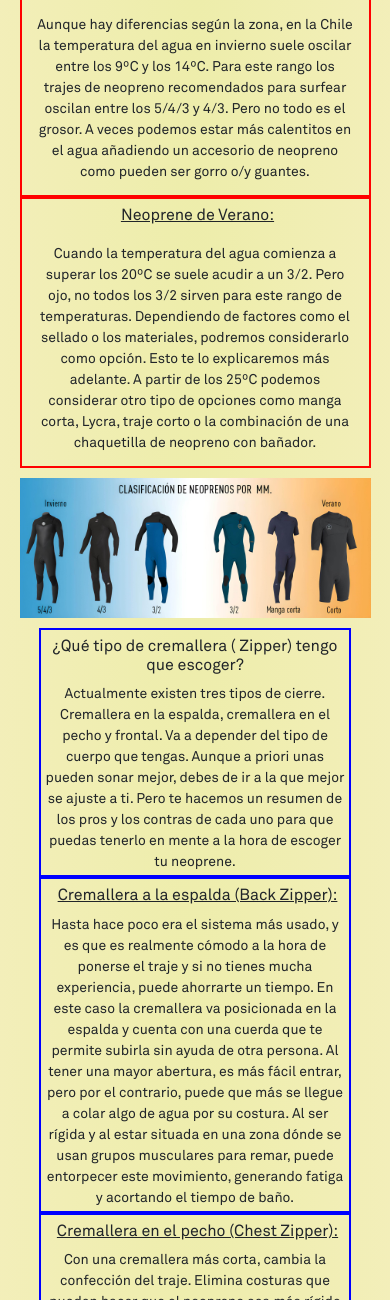
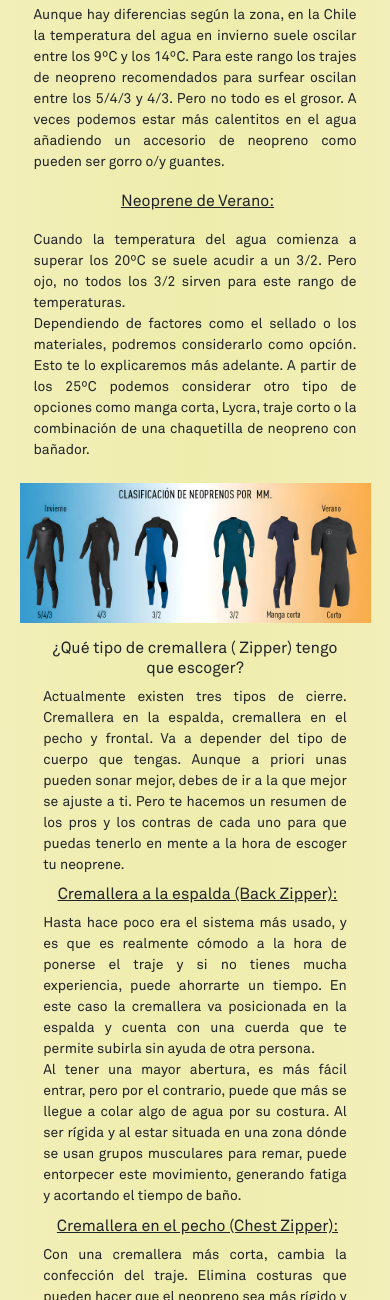
Before and after one commit to Leaan20/Surf-mdp-proyecto-final, a website: page pages/equipo.html in a window 390 px wide. Shown: the part 7043-8343 px from the top of the page. Drawn offline with nearby package versions, Linux system fonts and the light colour scheme.

Commit message:
correcion de tamanos y parrafos

```diff
--- a/pages/equipo.html
+++ b/pages/equipo.html
@@ -331,7 +331,9 @@
                 <h4>Neoprene de Verano:</h4>
 
                 <p>
-                    Cuando la temperatura del agua comienza a superar los 20ºC se suele acudir a un 3/2. Pero ojo, no todos los 3/2 sirven para este rango de temperaturas. Dependiendo de factores como el sellado o los materiales, podremos considerarlo como opción. Esto te lo explicaremos más adelante. A partir de los 25ºC podemos considerar otro tipo de opciones como manga corta, Lycra,  traje corto o la combinación de una chaquetilla de neopreno con bañador.
+                    Cuando la temperatura del agua comienza a superar los 20ºC se suele acudir a un 3/2. Pero ojo, no todos los 3/2 sirven para este rango de temperaturas.
+                    <br>
+                    Dependiendo de factores como el sellado o los materiales, podremos considerarlo como opción. Esto te lo explicaremos más adelante. A partir de los 25ºC podemos considerar otro tipo de opciones como manga corta, Lycra,  traje corto o la combinación de una chaquetilla de neopreno con bañador.
                 </p>
             </div>
 
@@ -349,7 +351,9 @@
                 <h4>Cremallera a la espalda (Back Zipper): </h4>
 
                 <p>
-                    Hasta hace poco era el sistema más usado, y es que es realmente cómodo a la hora de ponerse el traje y si no tienes mucha experiencia, puede ahorrarte un tiempo. En este caso la cremallera va posicionada en la espalda y cuenta con una cuerda que te permite subirla sin ayuda de otra persona. Al tener una mayor abertura, es más fácil entrar, pero por el contrario, puede que más se llegue a colar algo de agua por su costura. Al ser rígida y al estar situada en una zona dónde se usan grupos musculares para remar, puede entorpecer este movimiento, generando fatiga y acortando el tiempo de baño.
+                    Hasta hace poco era el sistema más usado, y es que es realmente cómodo a la hora de ponerse el traje y si no tienes mucha experiencia, puede ahorrarte un tiempo. En este caso la cremallera va posicionada en la espalda y cuenta con una cuerda que te permite subirla sin ayuda de otra persona.
+                    <br>
+                    Al tener una mayor abertura, es más fácil entrar, pero por el contrario, puede que más se llegue a colar algo de agua por su costura. Al ser rígida y al estar situada en una zona dónde se usan grupos musculares para remar, puede entorpecer este movimiento, generando fatiga y acortando el tiempo de baño.
                 </p>
             </div>
 
--- a/scss/layout/_media-mobile.scss
+++ b/scss/layout/_media-mobile.scss
@@ -118,7 +118,7 @@ header {
                         font-size:15px;
                     }
                     p{
-                        font: size 13px;
+                        font: size 12.6px;
                     }
                 }
 
@@ -199,7 +199,6 @@ header {
 
         .neoprene-season{
             width:90%;
-            border: 2px solid red;
             h4{
                 font-size: 16px;
             }
@@ -211,6 +210,7 @@ header {
             .suit{
                 margin:10px;
                 width: 90%;
+                height:140px;
             }
 
             .neoprene-zip{
@@ -232,6 +232,7 @@ header {
             .zip{
                 margin:10px;
                 width: 90%;
+                height: 120px;
             }
 
 
--- a/scss/layout/_media-tablet.scss
+++ b/scss/layout/_media-tablet.scss
@@ -153,7 +153,7 @@ header {
                         font-size:16px;
                     }
                     p{
-                        font-size: 16px;
+                        font-size: 12.7px;
                     }
                 }
             }
@@ -235,7 +235,6 @@ header {
 
             p{
             font-size:17px;
-            text-align:center;
         }
         }
 
@@ -245,14 +244,12 @@ header {
 
         .neoprene-season{
             width:80%;
-            border: 2px solid red;
             h4{
                 font-size: 20px;
                 text-align:center;
             }
             p{
                 font-size:17px;
-            text-align:center;
             }
         }
 
--- a/scss/pages/_equipo.scss
+++ b/scss/pages/_equipo.scss
@@ -104,12 +104,12 @@
         margin: 1em;
     }
     div{
-        border:2px solid blue;
         width:80%;
         @include flex(column,center,center);
         p{
             margin: 1em;
             font-size:1.1em;
+            text-align:justify;
         }
     }
 
@@ -119,19 +119,20 @@
 
     div{
         p{
+            text-align:justify;
             margin: 1em;
             font-size:1.1em;
         }
     }
 .neoprene-season{
     width:80%;
-    border: 2px solid red;
     h4{
         margin:5px;
         text-indent:5px;
         text-decoration: underline;
     }
     p{
+        text-align:justify;
         margin: 1em;
         font-size:1.1em;
     }
@@ -150,6 +151,7 @@
         p{
             margin: 1em;
             font-size:1.1em;
+            text-align:justify;
         }
 
         h4{
--- a/scss/pages/_playas.scss
+++ b/scss/pages/_playas.scss
@@ -59,7 +59,7 @@
 
                     p{
                         text-align:center;
-                        padding:7px;
+                        padding:4px;
                     }
                 }
 
```
Also changed, not shown: pages/escuelas.html (+4 -1 lines), css/style.css, 1 other file.
